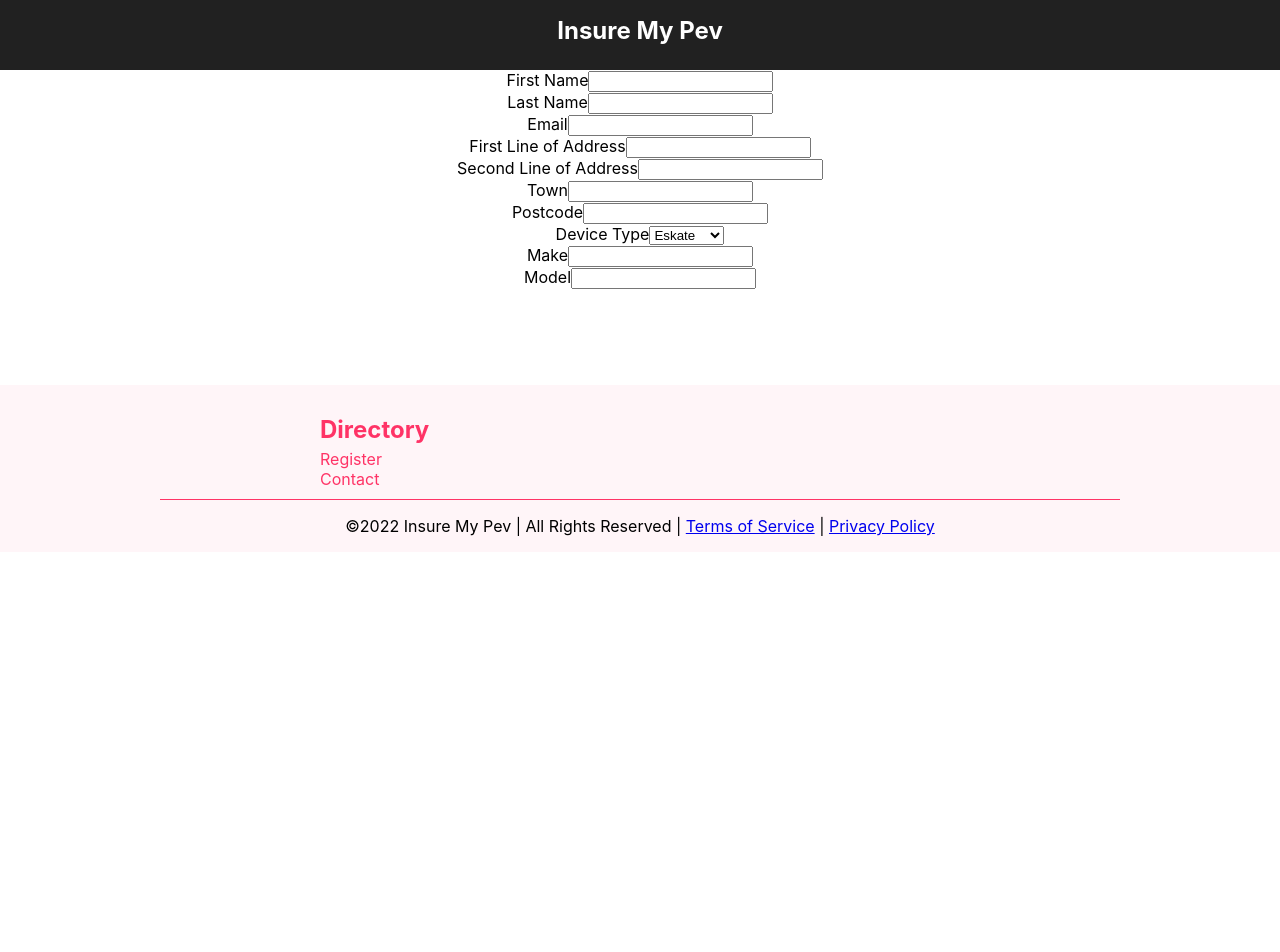
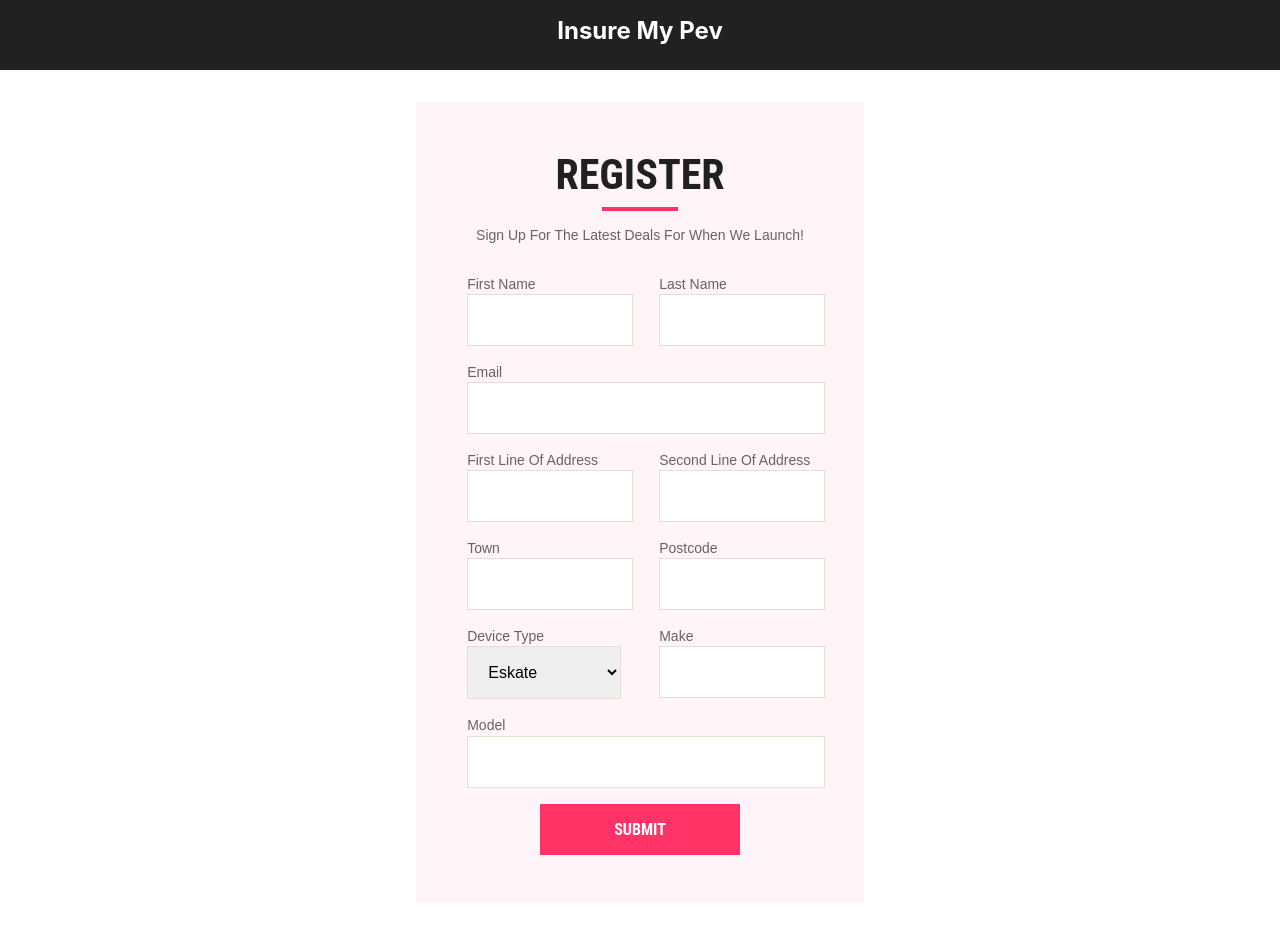
Before and after one commit to maxcramer/imp, a React (Create React App) app: page /register in a window 1280 px wide. Shown: the top 952 px of the page. Before the commit the page ends 800 px from the top, so only its background shows below. Built offline with nearby package versions, Linux system fonts and the light colour scheme.

Commit message:
styling out form, to add js next

```diff
--- a/src/components/RegisterForm/RegisterForm.js
+++ b/src/components/RegisterForm/RegisterForm.js
@@ -1,38 +1,56 @@
 import React from "react";
+
+import "./registerFrom.css";
 
 const RegisterForm = () => {
   return (
     <div>
+      <div className="register_form_parent">
+        <h2 className="register_form_title">
+          Register
+          <span className="register_form_underscore"></span>
+          <p className="register_tagline">
+            Sign up for the latest deals for when we launch!
+          </p>
+        </h2>
         <form action="">
-        <div>
+          <div className="register_form_group">
+            <div className="form_item">
               <label htmlFor="">First Name</label>
               <input type="text" />
             </div>
-        <div>
+            <div className="form_item">
               <label htmlFor="">Last Name</label>
               <input type="text" />
             </div>
-        <div>
+          </div>
+
+          <div className="form_item email">
             <label htmlFor="">Email</label>
             <input type="email" />
           </div>
-        <div>
+          <div className="register_form_group">
+            <div className="form_item">
               <label htmlFor="">First Line of Address</label>
               <input type="text" />
             </div>
-        <div>
+            <div className="form_item">
               <label htmlFor="">Second Line of Address</label>
               <input type="text" />
             </div>
-        <div>
+          </div>
+          <div className="register_form_group">
+            <div className="form_item">
               <label htmlFor="">Town</label>
               <input type="text" />
             </div>
-        <div>
+            <div className="form_item">
               <label htmlFor="">Postcode</label>
               <input type="text" />
             </div>
-        <div>
+          </div>
+          <div className="register_form_group">
+            <div className="form_item">
               <label htmlFor="">Device Type</label>
               <select name="vehicle" id="vehicle">
                 <option value="">Eskate</option>
@@ -41,15 +59,19 @@ const RegisterForm = () => {
                 <option value="">Escooter</option>
               </select>
             </div>
-        <div>
+            <div className="form_item">
               <label htmlFor="">Make</label>
               <input type="text" />
             </div>
-        <div>
+          </div>
+
+          <div className="form_item email">
             <label htmlFor="">Model</label>
             <input type="text" />
           </div>
+          <button className="submit_btn">Submit</button>
         </form>
+      </div>
     </div>
   );
 };
--- a/src/components/RegisterForm/registerFrom.css
+++ b/src/components/RegisterForm/registerFrom.css
@@ -0,0 +1,108 @@
+.register_form_parent {
+  display: flex;
+  flex-direction: column;
+  background: #fff5f8;
+  width: 30%;
+  margin: 2rem auto;
+  padding: 3rem 2rem;
+  /* margin-top: 2rem;
+  margin-bottom: 5rem; */
+  min-height: 20rem;
+}
+
+.register_form_title {
+  margin: 0;
+  font-family: "Roboto Condensed", sans-serif;
+  font-weight: 700;
+  font-size: 42px;
+  line-height: 1.167;
+  color: rgba(0, 0, 0, 0.87);
+  text-transform: uppercase;
+  text-align: center;
+  margin-bottom: 0.35em;
+}
+
+.register_form_underscore {
+  height: 4px;
+  width: 20%;
+  display: block;
+  margin: 8px auto 0;
+  background-color: #ff3366;
+}
+
+.form_item {
+  display: flex;
+  flex-direction: column;
+  text-align: left;
+  width: 40%;
+  margin-bottom: 1rem !important;
+  margin: 0 auto;
+}
+
+label,
+.register_tagline {
+  font-size: 14px;
+  color: rgba(0, 0, 0, 0.6);
+  font-weight: 400;
+  font-family: "Work Sans", sans-serif;
+  line-height: 1.4375em;
+  padding: 0;
+  display: block;
+  text-transform: capitalize;
+}
+
+input {
+  font-size: 16px;
+  padding: 16px;
+  width: calc(100% - 22px);
+  border: 1px solid #e9ddd0;
+}
+
+select {
+  padding: 16px;
+  font-size: 16px;
+  border: 1px solid #e9ddd0;
+  width: 100%;
+}
+
+.register_form_group {
+  display: flex;
+  flex-direction: row;
+  justify-content: space-evenly;
+}
+
+.email {
+  width: 90%;
+}
+
+.submit_btn {
+  width: 100px;
+  height: 30px;
+  background-color: #ff3366;
+  border: none;
+  text-transform: uppercase;
+  color: white;
+  font-weight: 700;
+  font-family: "Roboto Condensed", sans-serif;
+  padding: 16px 40px;
+  font-size: 1rem;
+  box-shadow: none;
+  min-width: 200px;
+  height: auto;
+  transition: background-color 250ms cubic-bezier(0.4, 0, 0.2, 1) 0ms,
+    box-shadow 250ms cubic-bezier(0.4, 0, 0.2, 1) 0ms,
+    border-color 250ms cubic-bezier(0.4, 0, 0.2, 1) 0ms,
+    color 250ms cubic-bezier(0.4, 0, 0.2, 1) 0ms;
+}
+
+.submit_btn:hover {
+  text-decoration: none;
+  background-color: #e62958;
+  box-shadow: 0px 2px 4px -1px rgb(0 0 0 / 20%),
+    0px 4px 5px 0px rgb(0 0 0 / 14%), 0px 1px 10px 0px rgb(0 0 0 / 12%);
+  cursor: pointer;
+  transition: background-color 250ms cubic-bezier(0.4, 0, 0.2, 1) 0ms,
+    box-shadow 250ms cubic-bezier(0.4, 0, 0.2, 1) 0ms,
+    border-color 250ms cubic-bezier(0.4, 0, 0.2, 1) 0ms,
+    color 250ms cubic-bezier(0.4, 0, 0.2, 1) 0ms;
+}
```
Lines whose indentation alone changed are shown as unchanged.
